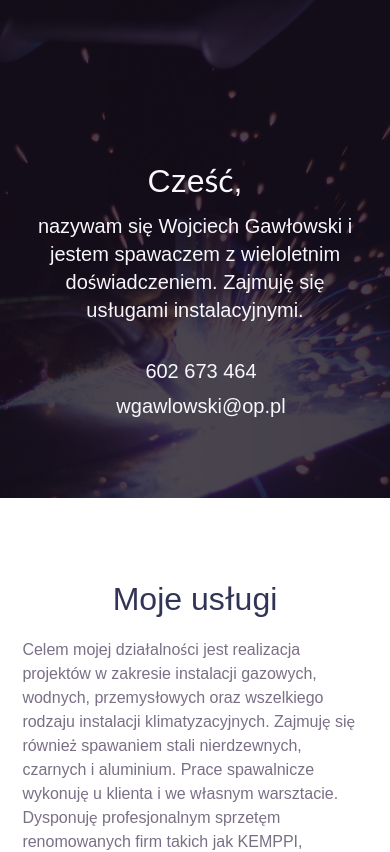
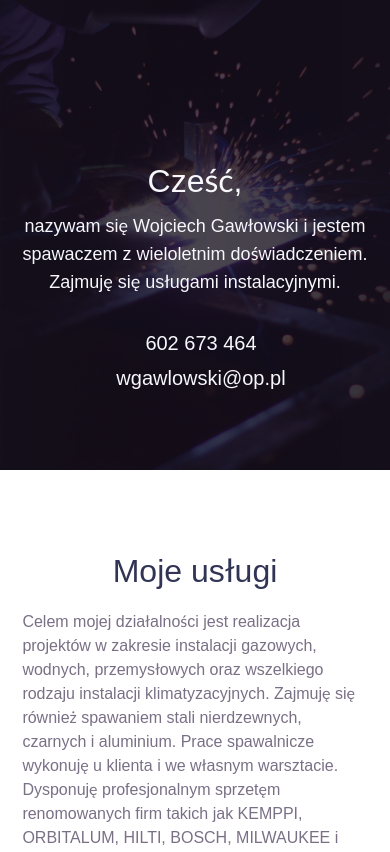
Before and after one commit to niezdem/WGawlowski, a Next.js app: page / in a window 390 px wide. Shown: the top 852 px of the page. Built offline with nearby package versions, Linux system fonts and the light colour scheme.

Commit message:
fix header

```diff
--- a/public/styles/_header.scss
+++ b/public/styles/_header.scss
@@ -1,12 +1,4 @@
 .header_background {
-  &::after {
-    content: "";
-    top: 0;
-    left: 0;
-    right: 0;
-    position: fixed; // stretch a fixed position to the whole screen
-    z-index: -1; // needed to keep in the background
-    height: 100vh; // fix for mobile browser address bar appearing disappearing
   background-image: url("/images/header_bg.png");
   background-color: $color-primary;
   background-position: center top;
@@ -16,7 +8,6 @@
   -webkit-background-size: 100% auto;
   -moz-background-size: 100% auto;
   -o-background-size: 100% auto;
-  }
 
   .header_heading {
     margin: 5rem 0 0.75rem;
--- a/public/styles/_responsive.scss
+++ b/public/styles/_responsive.scss
@@ -16,7 +16,7 @@
   }
 
   // Header
-  .header_background::after {
+  .header_background {
     background-size: auto 100%;
     -webkit-background-size: auto 100%;
     -moz-background-size: auto 100%;
--- a/public/styles/styles.scss
+++ b/public/styles/styles.scss
@@ -11,6 +11,10 @@ $color-white: #ffffff;
 @import "services";
 @import "about";
 @import "footer";
+
+html {
+  background-color: $color-primary;
+}
 
 *,
 body {
```
Lines whose indentation alone changed are shown as unchanged.
